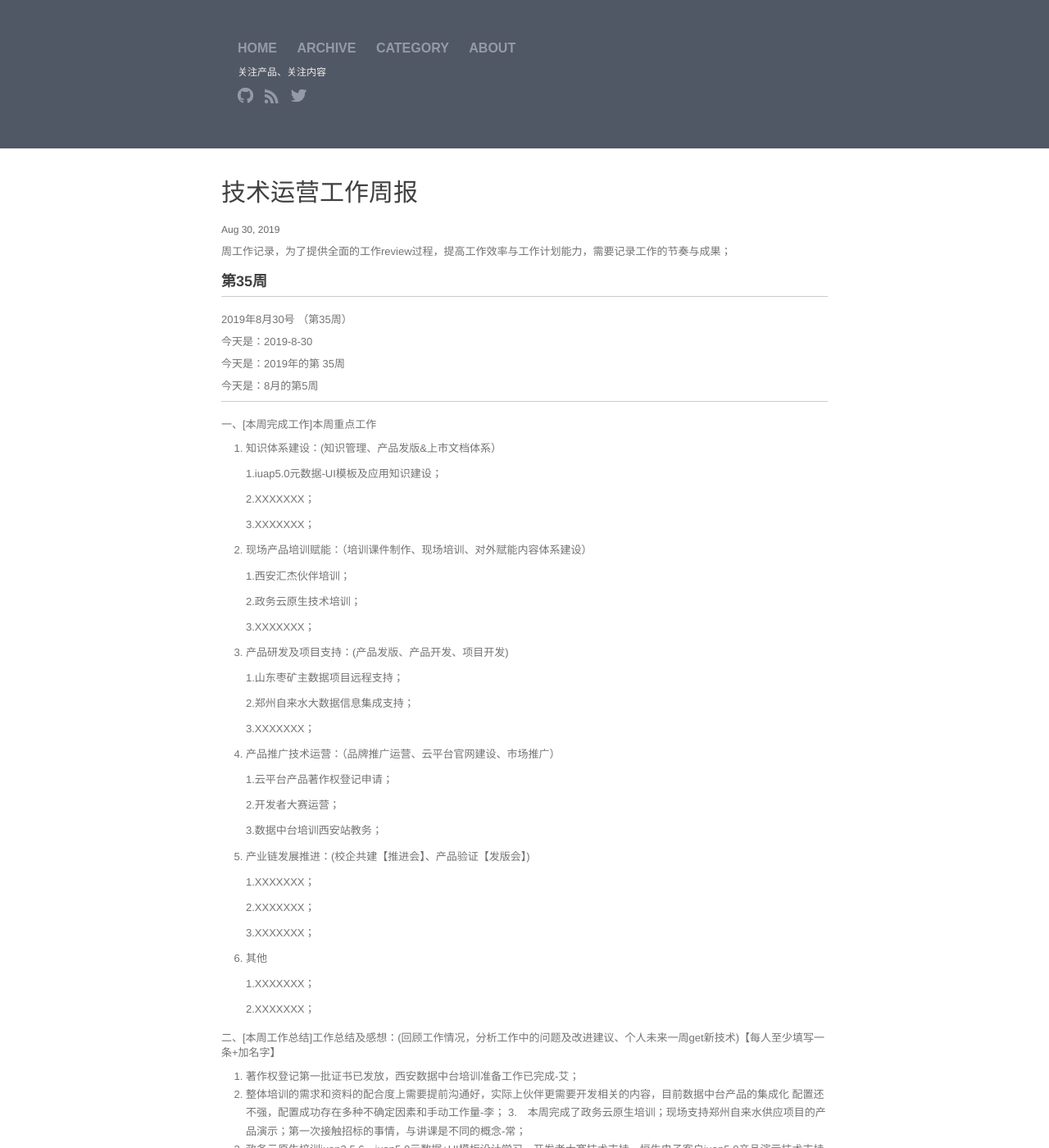
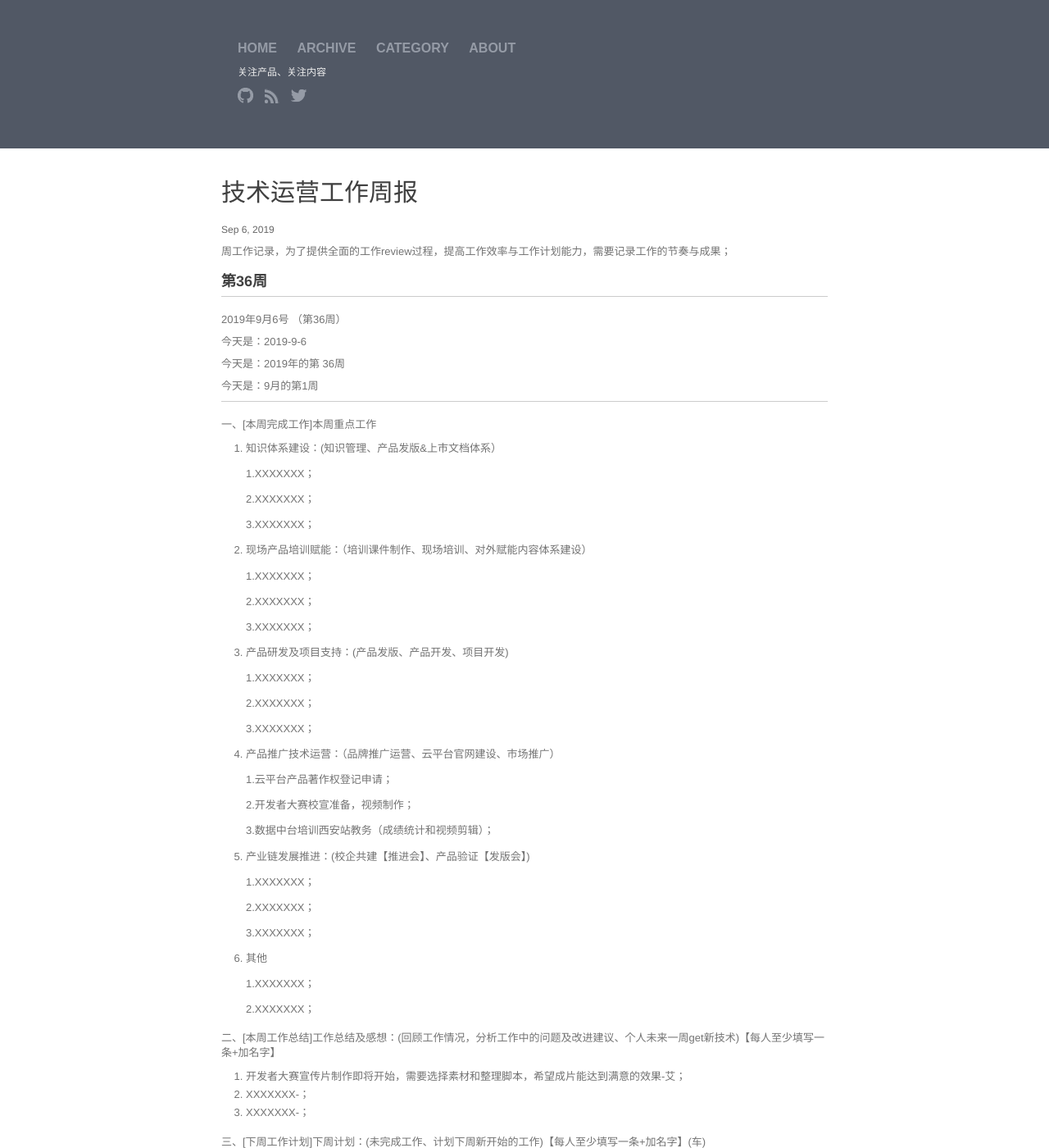
Before and after one commit to walllFlower/blog, a Jekyll site: the page built from _posts/2018-07-17-day_report_cxz.md, in a window 1280 px wide and 1400 px high. Shown: the whole window at 82% size. Built offline with Jekyll 4.4.1, drawn with Linux system fonts in a browser that asks for light colours; comment, search, counter and statistics services are not loaded; some of the changed text lies outside the part shown.

Commit message:
Update 2018-07-17-day_report_cxz.md

```diff
--- a/_posts/2018-07-17-day_report_cxz.md
+++ b/_posts/2018-07-17-day_report_cxz.md
@@ -1,11 +1,89 @@
 ---
 layout: post
 title:  "技术运营工作周报"
-date:   2019-8-30 14:57:32
+date:   2019-9-6 14:57:32
 categories: 技术运营工作周报
 ---
 
 周工作记录，为了提供全面的工作review过程，提高工作效率与工作计划能力，需要记录工作的节奏与成果；
+
+###  第36周
+
+***
+
+2019年9月6号 （第36周）
+
+今天是：2019-9-6
+
+今天是：2019年的第 36周
+
+今天是：9月的第1周
+
+***
+
+
+一、[本周完成工作]本周重点工作
+
+1. 知识体系建设：(知识管理、产品发版&上市文档体系）
+
+    1.XXXXXXX；
+
+    2.XXXXXXX；
+
+    3.XXXXXXX；
+
+2. 现场产品培训赋能：（培训课件制作、现场培训、对外赋能内容体系建设）
+
+    1.XXXXXXX；
+
+    2.XXXXXXX；
+
+    3.XXXXXXX；
+
+3. 产品研发及项目支持：(产品发版、产品开发、项目开发)
+
+    1.XXXXXXX；
+
+    2.XXXXXXX；
+
+    3.XXXXXXX；
+
+4. 产品推广技术运营：（品牌推广运营、云平台官网建设、市场推广）
+
+    1.云平台产品著作权登记申请；
+
+    2.开发者大赛校宣准备，视频制作；
+
+    3.数据中台培训西安站教务（成绩统计和视频剪辑）；
+
+
+5. 产业链发展推进：(校企共建【推进会】、产品验证【发版会】)
+
+    1.XXXXXXX；
+
+    2.XXXXXXX；
+
+    3.XXXXXXX；
+
+6. 其他
+
+    1.XXXXXXX；
+
+    2.XXXXXXX；
+
+二、[本周工作总结]工作总结及感想：(回顾工作情况，分析工作中的问题及改进建议、个人未来一周get新技术)【每人至少填写一条+加名字】
+
+1. 开发者大赛宣传片制作即将开始，需要选择素材和整理脚本，希望成片能达到满意的效果-艾；
+2. XXXXXXX-；
+3. XXXXXXX-；
+
+三、[下周工作计划]下周计划：(未完成工作、计划下周新开始的工作)【每人至少填写一条+加名字】(车)
+
+1. 云平台产品著作权登记申请、开发者大赛校宣和视频制作-艾；
+2. XXXXXXX-；
+3. XXXXXXX-；
+
+
 
 ###  第35周
 
```
